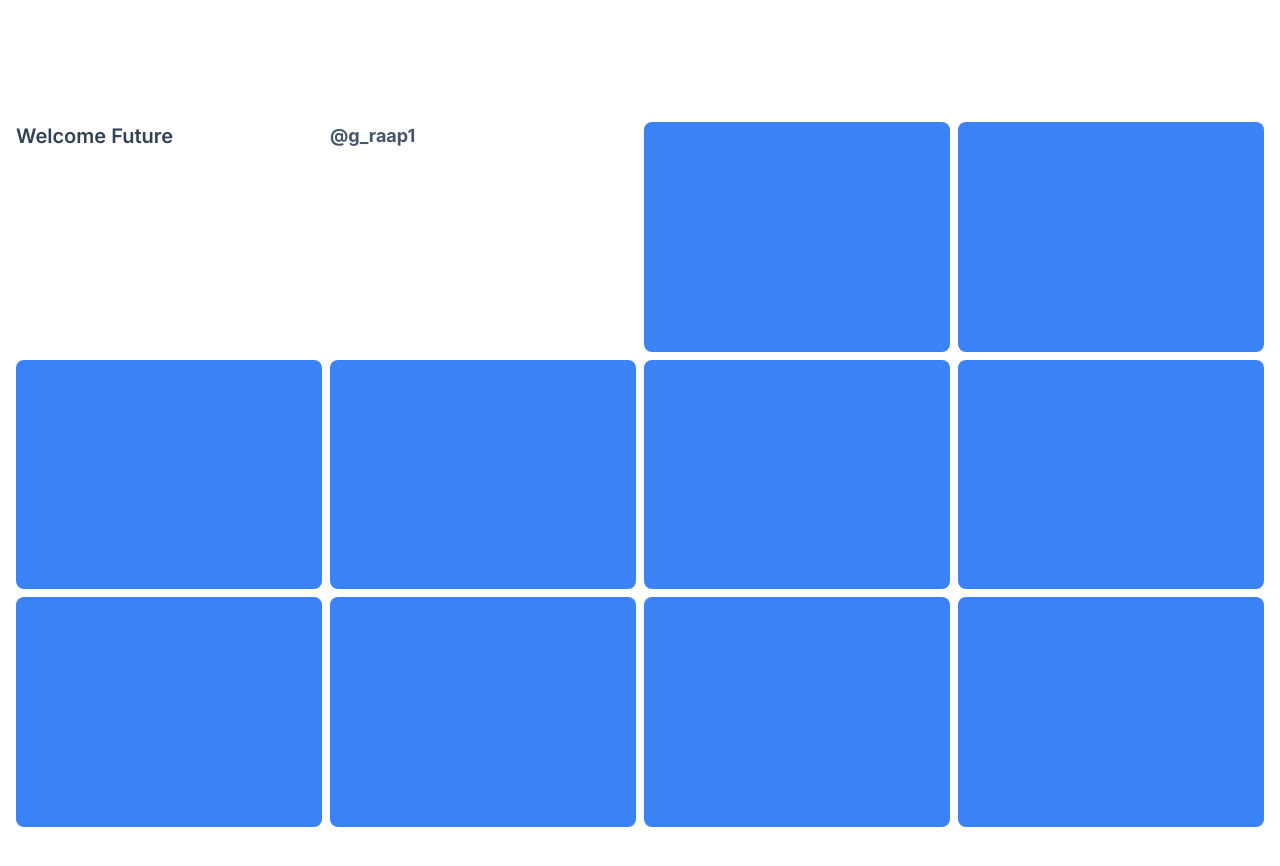
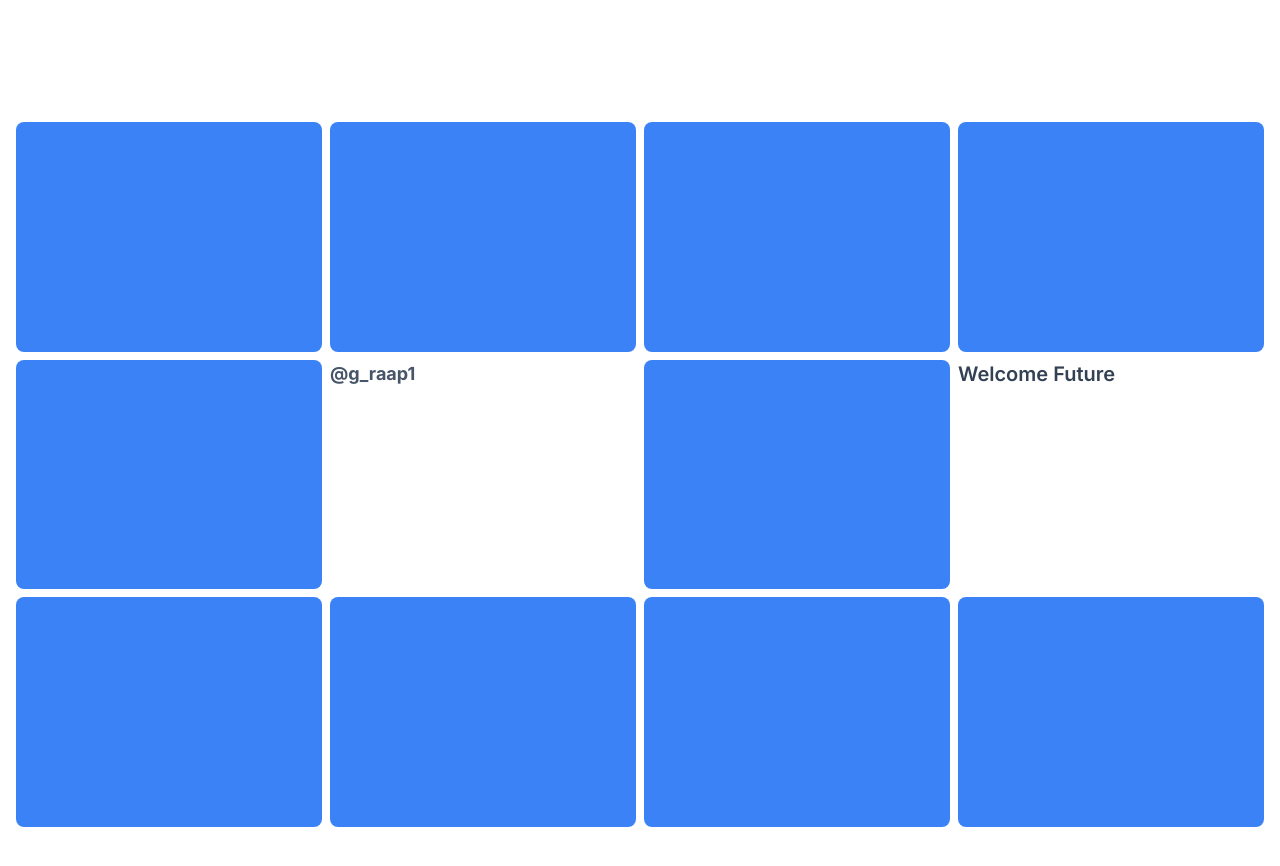
Before and after one commit to GeraAnggaraPutra/tailwind-css, a website: page public/index.html in a window 1280 px wide. Shown: the part 6080-6946 px from the top of the page. Drawn offline with nearby package versions, Linux system fonts and the light colour scheme.

Commit message:
pindah posisi col row

```diff
--- a/public/index.html
+++ b/public/index.html
@@ -210,8 +210,8 @@
     </div>
 
     <div class="mt-64 p-2 font-inter mb-60 grid grid-cols-2 gap-2 md:grid-cols-4 md:p-4">
-      <h2 class="text-xl h-15 font-semibold text-slate-700">Welcome Future</h2>
-      <div class="h-15 text-lg font-bold text-slate-600">@g_raap1</div>
+      <h2 class="text-xl h-15 font-semibold text-slate-700 md:col-start-4 md:row-start-2">Welcome Future</h2>
+      <div class="h-15 text-lg font-bold text-slate-600 md:col-start-2 md:row-start-2">@g_raap1</div>
       <div class="h-15 bg-blue-500 aspect-[4/3] rounded-lg md:aspect-[3/4] xl:aspect-[4/3]"></div>
       <div class="h-15 bg-blue-500 aspect-[4/3] rounded-lg md:aspect-[3/4] xl:aspect-[4/3]"></div>
       <div class="h-15 bg-blue-500 aspect-[4/3] rounded-lg md:aspect-[3/4] xl:aspect-[4/3]"></div>
```
